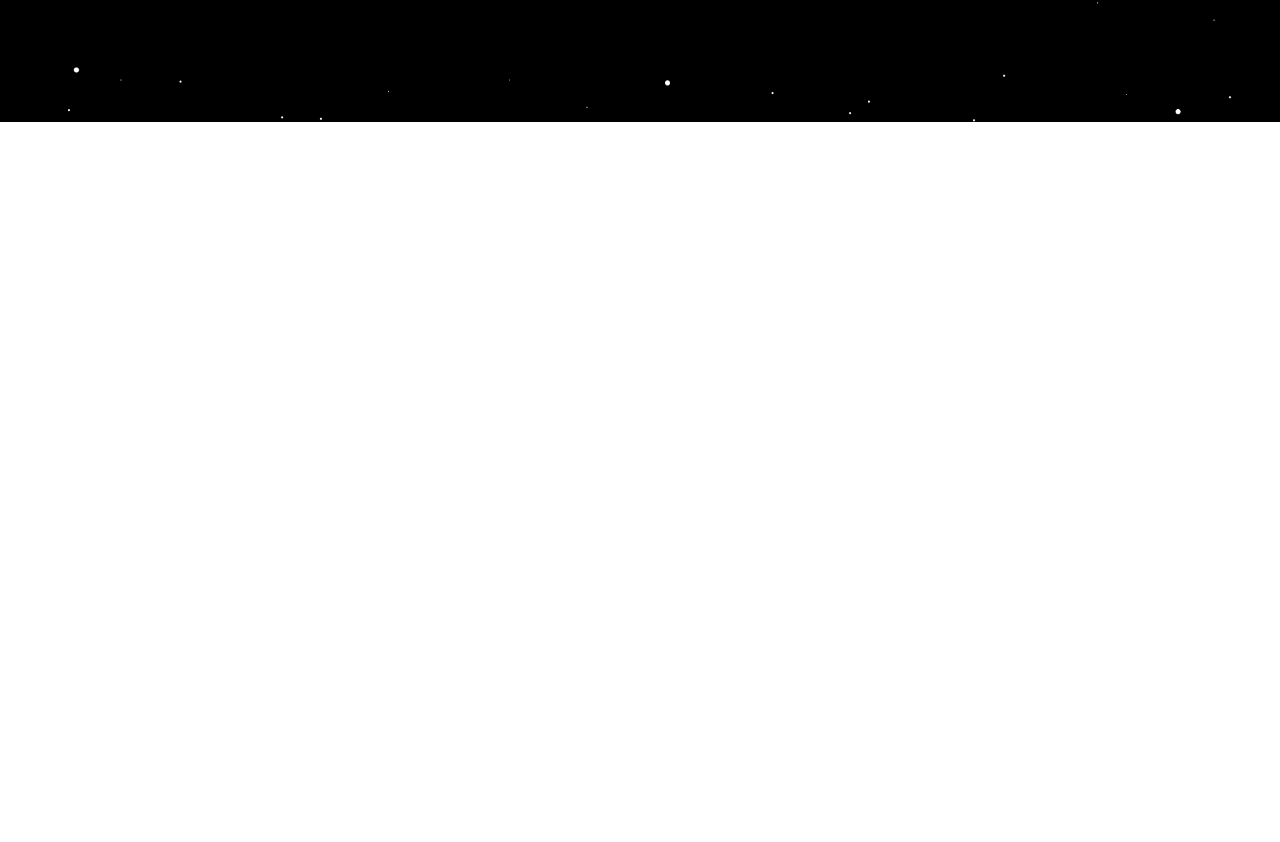
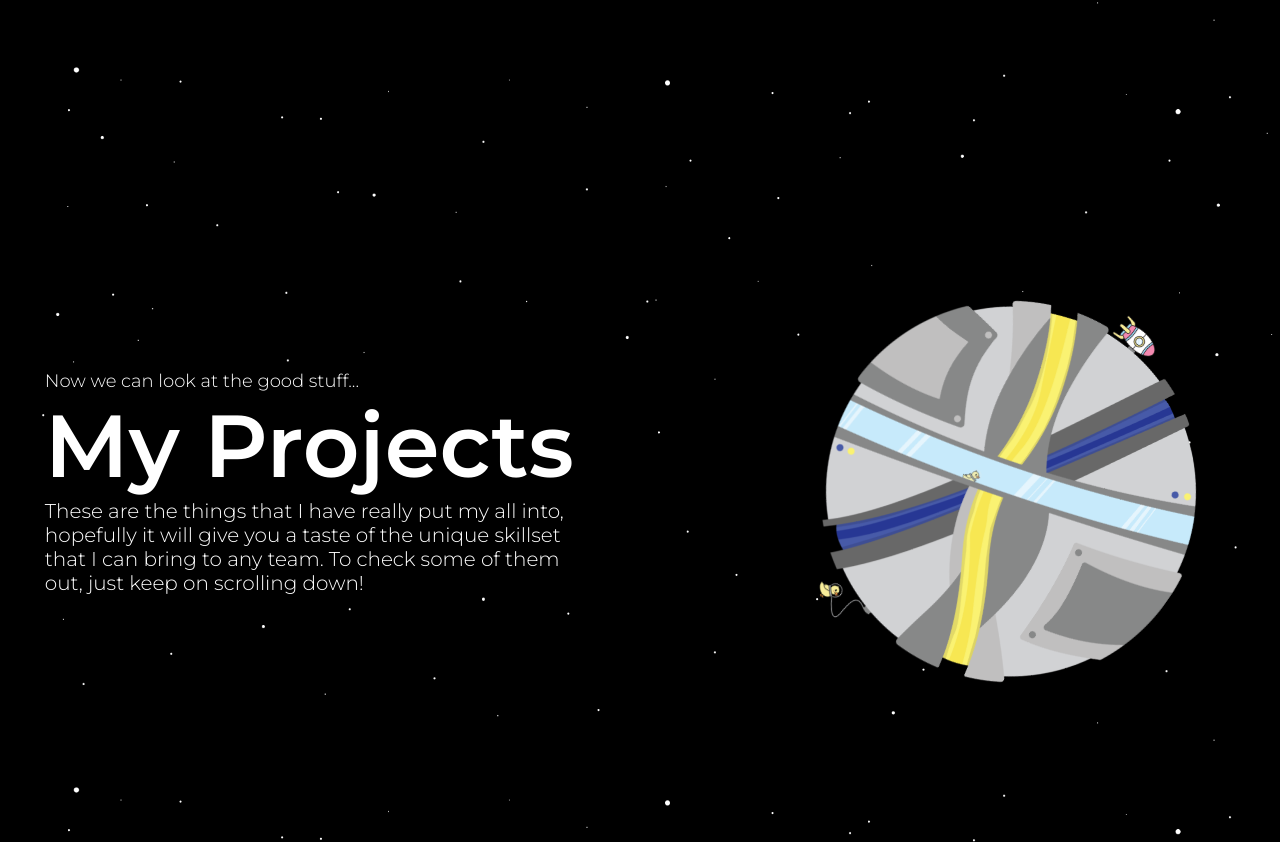
Before and after one commit to Nador02/nathanrand.dev, a React (Create React App) app: page / in a window 1280 px wide. Shown: the part 1398-2240 px from the top of the page. Before the commit the page ends 1520 px from the top, so only its background shows below. Built offline with nearby package versions, Linux system fonts and the light colour scheme.

Commit message:
Added the (My Projects) row with related content. Next going to keep working on design to create the Banavity, NASA, and Sequia Canopy rows, and then finally footer and floating objects :D

```diff
--- a/src/components/Rocket/Rocket.js
+++ b/src/components/Rocket/Rocket.js
@@ -49,7 +49,7 @@ export const Rocket = () => {
       //Animation for flying up and down throughout the page
       timeline.to(rocketRef.current, {
         motionPath: {
-          path: [{x:'8vw', y:'40vh'}, {x:'0', y:'80vh'}, {x:'-8vw', y:'120vh'}, {x:'0', y:'160vh'}],
+          path: [{x:'8vw', y:'40vh'}, {x:'0', y:'80vh'}, {x:'-8vw', y:'120vh'}, {x:'0', y:'160vh'}, {x:'8vw', y:'210vh'}, {x:'0', y:'255vh'}],
           autoRotate: true
         },
         ease:Linear.easeNone,
--- a/src/pages/Home/Home.js
+++ b/src/pages/Home/Home.js
@@ -4,6 +4,7 @@ import { Rocket } from "../../components/Rocket/Rocket";
 import { HomeContainer } from "./homeStyles"
 import Earth from "../../img/Earth.png"
 import AboutMePlanet from "../../img/About-Me-Planet.png"
+import SpaceStation from "../../img/Space-Station.png"
 
 export const Home = () => {
   //Defines the header items used within the Home Page's Header
@@ -36,6 +37,7 @@ export const Home = () => {
       <Rocket></Rocket>
       <PlanetRow topTextContent="Hello there! My name is" middleTextContent="Nathan Rand" bottomTextContent="I am an aerospace engineer and full-stack developer who loves getting involved in groundbreaking and seemingly impossible projects. Feel free to look around at my work and reach out if you think that we could help each other!" planet={Earth}></PlanetRow>
       <PlanetRow topTextContent="So this part is all..." middleTextContent="About Me" bottomTextContent="Here's where you can find out about what I'm good at, where my experience lies, and what I love to do. This is me in full, a picture of what I will bring to any team I am apart of." mirrored={true} planet={AboutMePlanet} buttonContent="Initiate Landing Sequence" buttonPath="/about"></PlanetRow>
+      <PlanetRow topTextContent="Now we can look at the good stuff..." middleTextContent="My Projects" bottomTextContent="These are the things that I have really put my all into, hopefully it will give you a taste of the unique skillset that I can bring to any team. To check some of them out, just keep on scrolling down!" planet={SpaceStation}></PlanetRow>
     </HomeContainer>
   )
 }
```
Also changed, not shown: src/img/Space-Station.png (added).
